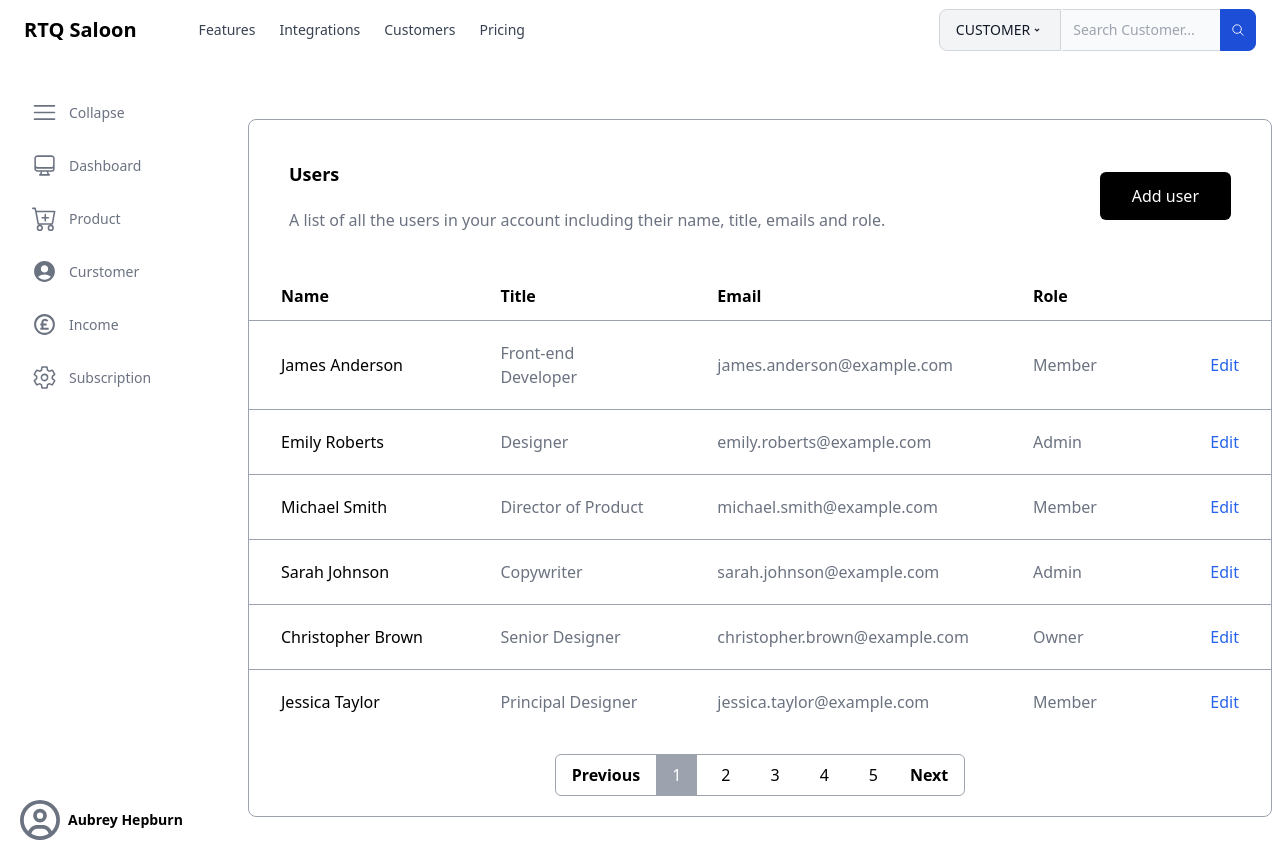
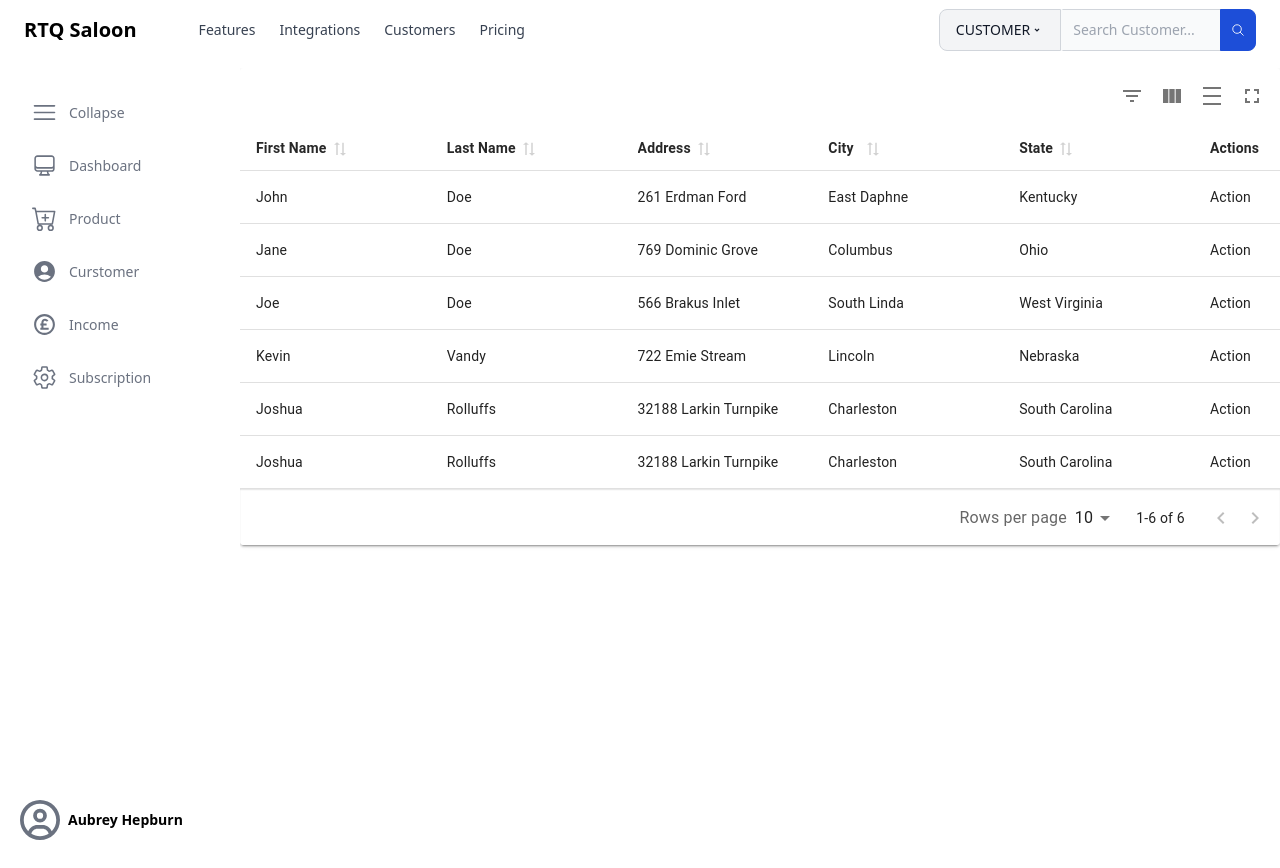
Before and after one commit to Adarshsingh7/saloon, a React (Vite) app: page / in a window 1280 px wide. Built offline with nearby package versions, Linux system fonts and the light colour scheme.

Commit message:
adding the table

```diff
--- a/package.json
+++ b/package.json
@@ -10,6 +10,7 @@
     "preview": "vite preview"
   },
   "dependencies": {
+    "material-react-table": "^2.13.2",
     "react": "^18.3.1",
     "react-dom": "^18.3.1",
     "react-icons": "^5.3.0"
--- a/src/components/Table.jsx
+++ b/src/components/Table.jsx
@@ -1,172 +1,132 @@
-import React from "react";
+import { useMemo } from "react";
+import {
+  MaterialReactTable,
+  useMaterialReactTable,
+} from "material-react-table";
 
-function Table() {
-  return (
-    <div>
-      <section>
-        <div className="flex justify-center items-center min-h-screen p-2">
-          <div className="w-full max-w-7xl border border-gray-400 rounded-lg overflow-x-auto">
-            {/* Header */}
-            <div className="p-10 min-w-[1000px]">
-              <div className="flex justify-between items-center">
-                <div>
-                  <p className="text-lg font-bold mb-5">Users</p>
-                  <p className="text-gray-500">
-                    A list of all the users in your account including their
-                    name, title, emails and role.
-                  </p>
-                </div>
-                <button className="bg-black text-white px-8 py-3 rounded-md">
-                  Add user
-                </button>
-              </div>
-            </div>
-            {/* Table */}
-            <table className="w-full text-left min-w-[1000px]">
-              <thead>
-                <tr>
-                  <th className="px-8 py-3 border-b border-gray-400 w-[25%]">
-                    Name
-                  </th>
-                  <th className="px-8 py-3 border-b border-gray-400 w-[25%]">
-                    Title
-                  </th>
-                  <th className="px-8 py-3 border-b border-gray-400 w-[25%]">
-                    Email
-                  </th>
-                  <th className="px-8 py-3 border-b border-gray-400 w-[20%]">
-                    Role
-                  </th>
-                  <th className="px-8 py-3 border-b border-gray-400 w-[10%]"></th>
-                </tr>
-              </thead>
-              <tbody>
-                <tr>
-                  <td className="px-8 py-5 border-b border-gray-400 w-[25%]">
-                    James Anderson
-                  </td>
-                  <td className="px-8 py-5 text-gray-500 border-b border-gray-400 w-[25%]">
-                    Front-end Developer
-                  </td>
-                  <td className="px-8 py-5 text-gray-500 border-b border-gray-400 w-[25%]">
-                    james.anderson@example.com
-                  </td>
-                  <td className="px-8 py-5 text-gray-500 border-b border-gray-400 w-[15%]">
-                    Member
-                  </td>
-                  <td className="px-8 py-5 border-b border-gray-400 text-blue-600 w-[10%]">
-                    <a href="#">Edit</a>
-                  </td>
-                </tr>
-                <tr>
-                  <td className="px-8 py-5 border-b border-gray-400 w-[25%]">
-                    Emily Roberts
-                  </td>
-                  <td className="px-8 py-5 text-gray-500 border-b border-gray-400 w-[25%]">
-                    Designer
-                  </td>
-                  <td className="px-8 py-5 text-gray-500 border-b border-gray-400 w-[25%]">
-                    emily.roberts@example.com
-                  </td>
-                  <td className="px-8 py-5 text-gray-500 border-b border-gray-400 w-[15%]">
-                    Admin
-                  </td>
-                  <td className="px-8 py-5 border-b border-gray-400 text-blue-600 w-[10%]">
-                    <a href="#">Edit</a>
-                  </td>
-                </tr>
-                <tr>
-                  <td className="px-8 py-5 border-b border-gray-400 w-[25%]">
-                    Michael Smith
-                  </td>
-                  <td className="px-8 py-5 text-gray-500 border-b border-gray-400 w-[25%]">
-                    Director of Product
-                  </td>
-                  <td className="px-8 py-5 text-gray-500 border-b border-gray-400 w-[25%]">
-                    michael.smith@example.com
-                  </td>
-                  <td className="px-8 py-5 text-gray-500 border-b border-gray-400 w-[15%]">
-                    Member
-                  </td>
-                  <td className="px-8 py-5 border-b border-gray-400 text-blue-600 w-[10%]">
-                    <a href="#">Edit</a>
-                  </td>
-                </tr>
-                <tr>
-                  <td className="px-8 py-5 border-b border-gray-400 w-[25%]">
-                    Sarah Johnson
-                  </td>
-                  <td className="px-8 py-5 text-gray-500 border-b border-gray-400 w-[25%]">
-                    Copywriter
-                  </td>
-                  <td className="px-8 py-5 text-gray-500 border-b border-gray-400 w-[25%]">
-                    sarah.johnson@example.com
-                  </td>
-                  <td className="px-8 py-5 text-gray-500 border-b border-gray-400 w-[15%]">
-                    Admin
-                  </td>
-                  <td className="px-8 py-5 border-b border-gray-400 text-blue-600 w-[10%]">
-                    <a href="#">Edit</a>
-                  </td>
-                </tr>
+function accessorKeyGenerator(obj, prefix = "") {
+  let keys = [];
 
-                <tr>
-                  <td className="px-8 py-5 border-b border-gray-400 w-[25%]">
-                    Christopher Brown
-                  </td>
-                  <td className="px-8 py-5 text-gray-500 border-b border-gray-400 w-[25%]">
-                    Senior Designer
-                  </td>
-                  <td className="px-8 py-5 text-gray-500 border-b border-gray-400 w-[25%]">
-                    christopher.brown@example.com
-                  </td>
-                  <td className="px-8 py-5 text-gray-500 border-b border-gray-400 w-[15%]">
-                    Owner
-                  </td>
-                  <td className="px-8 py-5 border-b border-gray-400 text-blue-600 w-[10%]">
-                    <a href="#">Edit</a>
-                  </td>
-                </tr>
-                <tr>
-                  <td className="px-8 py-5 w-[25%]">Jessica Taylor</td>
-                  <td className="px-8 py-5 text-gray-500  w-[25%]">
-                    Principal Designer
-                  </td>
-                  <td className="px-8 py-5 text-gray-500 w-[25%]">
-                    jessica.taylor@example.com
-                  </td>
-                  <td className="px-8 py-5 text-gray-500  w-[15%]">Member</td>
-                  <td className="px-8 py-5 text-blue-600 w-[10%]">
-                    <a href="#">Edit</a>
-                  </td>
-                </tr>
-              </tbody>
-            </table>
-            {/* Pagination */}
-            <div className="flex items-center p-5 justify-center min-w-[1000px]">
-              <div className="flex border border-gray-400 rounded-md">
-                <button className="text-black font-bold  px-4 py-2  ">
-                  Previous
-                </button>
-                <div className="flex space-x-2">
-                  <button className="px-4 py-2 bg-gray-400 text-white">
-                    1
-                  </button>
-                  <button className="px-4 py-2">2</button>
-                  <button className="px-4 py-2">3</button>
-                  <button className="px-4 py-2">4</button>
-                  <button className="px-4 py-2">5</button>
-                </div>
-                <button className=" text-black font-bold px-4 py-2">
-                  Next
-                </button>
-              </div>
-            </div>
-          </div>
-        </div>
-      </section>
-    </div>
-  );
+  for (let key in obj) {
+    if (obj.hasOwnProperty(key)) {
+      const value = obj[key];
+      const newPrefix = prefix ? `${prefix}.${key}` : key;
+
+      if (typeof value === "object" && value !== null) {
+        keys = keys.concat(accessorKeyGenerator(value, newPrefix));
+      } else {
+        keys.push(newPrefix);
+      }
+    }
+  }
+
+  return keys;
 }
 
-export default Table;
+//nested data is ok, see accessorKeys in ColumnDef below
+const data = [
+  {
+    name: {
+      firstName: "John",
+      lastName: "Doe",
+    },
+    address: "261 Erdman Ford",
+    city: "East Daphne",
+    state: "Kentucky",
+  },
+  {
+    name: {
+      firstName: "Jane",
+      lastName: "Doe",
+    },
+    address: "769 Dominic Grove",
+    city: "Columbus",
+    state: "Ohio",
+  },
+  {
+    name: {
+      firstName: "Joe",
+      lastName: "Doe",
+    },
+    address: "566 Brakus Inlet",
+    city: "South Linda",
+    state: "West Virginia",
+  },
+  {
+    name: {
+      firstName: "Kevin",
+      lastName: "Vandy",
+    },
+    address: "722 Emie Stream",
+    city: "Lincoln",
+    state: "Nebraska",
+  },
+  {
+    name: {
+      firstName: "Joshua",
+      lastName: "Rolluffs",
+    },
+    address: "32188 Larkin Turnpike",
+    city: "Charleston",
+    state: "South Carolina",
+  },
+  {
+    name: {
+      firstName: "Joshua",
+      lastName: "Rolluffs",
+    },
+    address: "32188 Larkin Turnpike",
+    city: "Charleston",
+    state: "South Carolina",
+  },
+];
+
+const Example = () => {
+  const accessorKeys = accessorKeyGenerator(data[0]);
+
+  const columns = useMemo(
+    () => [
+      {
+        accessorKey: "name.firstName",
+        header: "First Name",
+      },
+      {
+        accessorKey: "name.lastName",
+        header: "Last Name",
+      },
+      {
+        accessorKey: "address",
+        header: "Address",
+      },
+      {
+        accessorKey: "city",
+        header: "City",
+      },
+      {
+        accessorKey: "state",
+        header: "State",
+      },
+      {
+        id: "action", // This is a unique identifier for the column
+        header: "Actions",
+        size: 10,
+        Cell: ({ row }) => (
+          <button onClick={() => alert(row.original)}>Action</button>
+        ),
+      },
+    ],
+    []
+  );
+
+  const table = useMaterialReactTable({
+    columns,
+    data,
+    enableColumnFilter: false, // Disable per-column filtering
+    enableGlobalFilter: false, // Disable global search
+    enableColumnActions: false, // Disable per-column actions
+  });
+
+  return <MaterialReactTable table={table} />;
+};
+
+export default Example;
```
Also changed, not shown: 1 other file (tests, documents, lock files or other folders).
